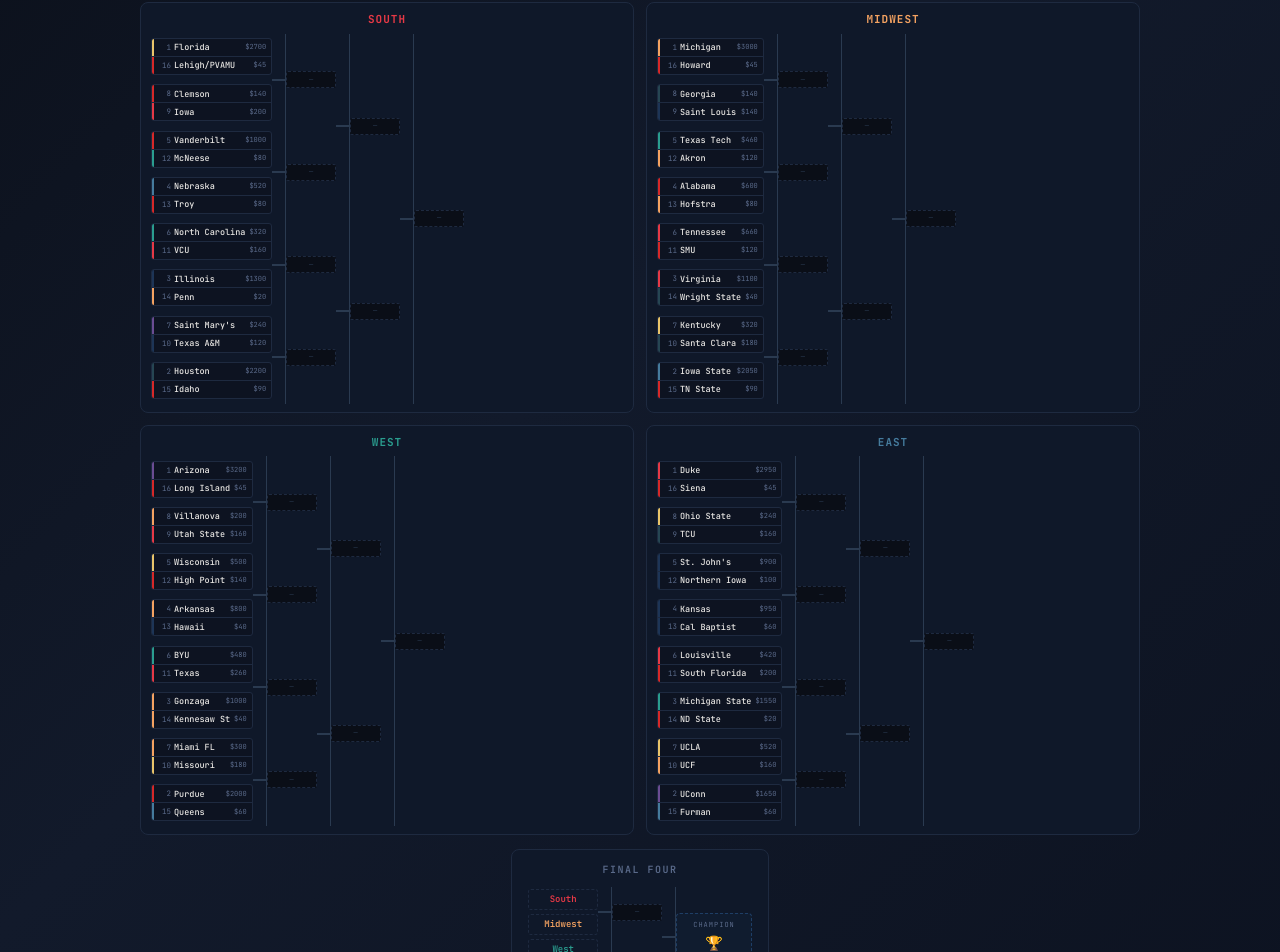
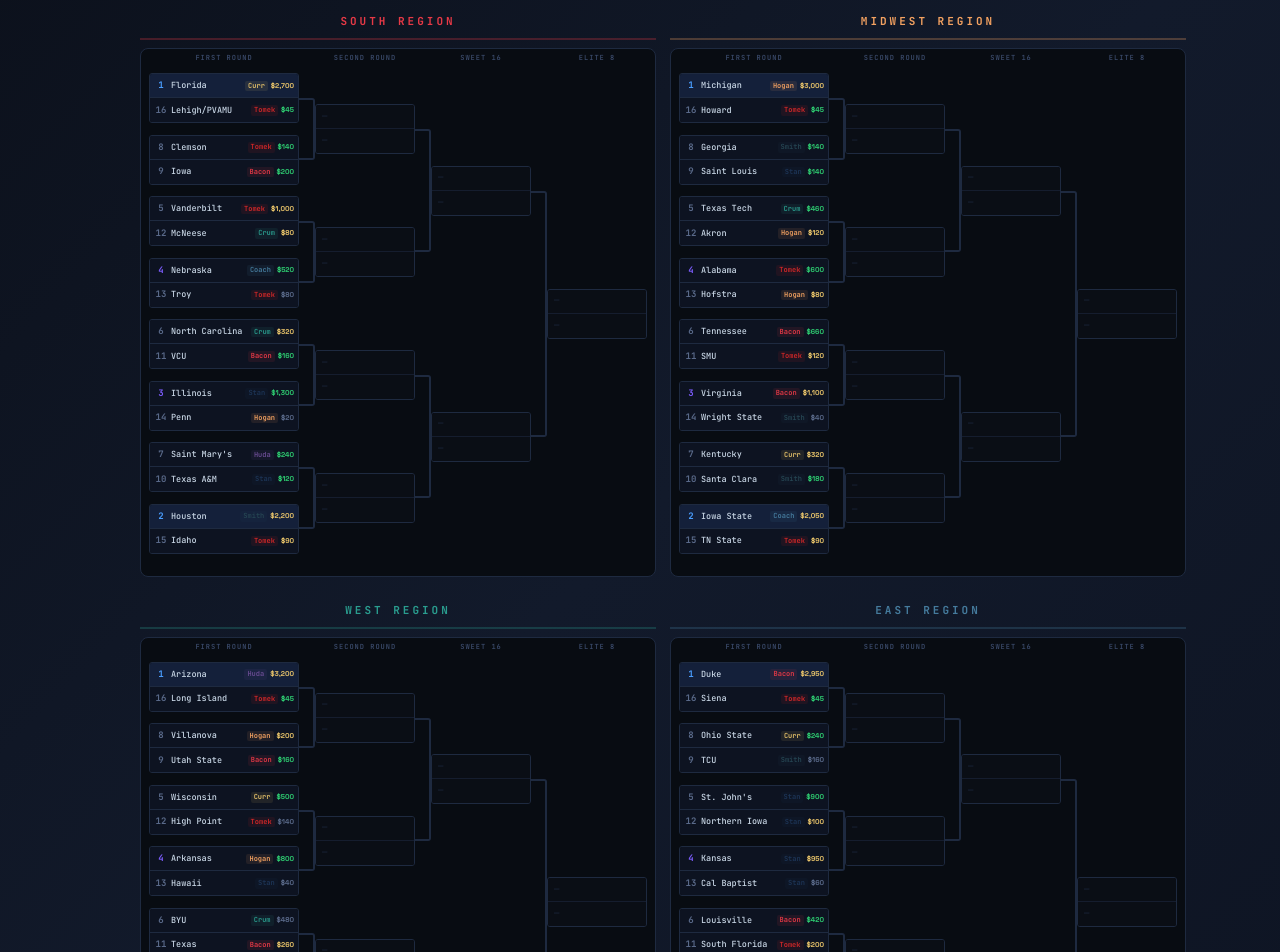
Before and after one commit to bswike/bpl, a React (Vite) app in the folder fpl-dashboard/: page /calcutta in a window 1280 px wide. Shown: the part 440-1392 px from the top of the page. Built offline with nearby package versions, Linux system fonts and the light colour scheme.

Commit message:
made bracket beter

```diff
--- a/fpl-dashboard/src/components/Calcutta.jsx
+++ b/fpl-dashboard/src/components/Calcutta.jsx
@@ -2405,114 +2405,156 @@ function Live2026() {
       {/* ── BRACKET VIEW ── */}
       {liveView === "bracket" && (() => {
         const bracketOrder = [[1,16],[8,9],[5,12],[4,13],[6,11],[3,14],[7,10],[2,15]];
-        const rh = 370;
-
-        const BTeam = ({ team }) => {
-          if (!team) return <div style={{ height: 17, fontSize: 8, color: "#2a3a50", padding: "0 4px", display: "flex", alignItems: "center" }}>?</div>;
+        const SLOT_H = 24;
+        const TOTAL_H = 500;
+
+        const BSlot = ({ team, border }) => {
+          if (!team) return (
+            <div style={{ height: SLOT_H, display: "flex", alignItems: "center", padding: "0 6px", background: "#0a0e15", borderBottom: border ? "1px solid #151d2e" : "none", fontSize: 9, color: "#1e2a40" }}>—</div>
+          );
           const sc = SYNDICATE_COLORS[team.s] || "#5a6a8a";
+          const val = getTeamValue({ r: team.sd.split("-")[0], s: team.seed });
+          const ratio = val.fairValue > 0 ? val.fairValue / team.p : 0;
           return (
             <div style={{
-              display: "flex", alignItems: "center", justifyContent: "space-between",
-              padding: "0 5px", height: 17, fontSize: 8.5, gap: 4,
-              borderLeft: `2px solid ${sc}`,
-              opacity: team.alive ? 1 : 0.3,
+              height: SLOT_H, display: "flex", alignItems: "center", padding: "0 4px",
+              background: team.seed <= 2 ? "#14203a" : "#0d1321",
+              borderBottom: border ? "1px solid #1e2a40" : "none",
+              opacity: team.alive ? 1 : 0.35, gap: 3,
             }}>
-              <div style={{ display: "flex", alignItems: "center", gap: 3, minWidth: 0, overflow: "hidden" }}>
-                <span style={{ color: "#5a6a8a", fontSize: 7.5, flexShrink: 0, width: 12, textAlign: "right" }}>{team.seed}</span>
-                <span style={{ color: "#e8e6e3", fontWeight: 500, whiteSpace: "nowrap", overflow: "hidden", textOverflow: "ellipsis" }}>{team.t}</span>
-              </div>
-              <span style={{ color: "#5a6a8a", fontSize: 7, flexShrink: 0 }}>${team.p}</span>
+              <span style={{ width: 14, fontSize: 9, fontWeight: 700, textAlign: "center", flexShrink: 0, color: team.seed <= 2 ? "#4a9eff" : team.seed <= 4 ? "#7c5cfc" : "#5a6a8a" }}>{team.seed}</span>
+              <span style={{ flex: 1, fontSize: 8.5, fontWeight: 500, overflow: "hidden", textOverflow: "ellipsis", whiteSpace: "nowrap", color: "#c8d6e5" }}>{team.t}</span>
+              <span style={{ fontSize: 7, flexShrink: 0, fontWeight: 600, color: sc, padding: "0 3px", background: sc + "18", borderRadius: 2 }}>{team.s.length > 5 ? team.s.slice(0,4) : team.s}</span>
+              <span style={{ fontSize: 7, flexShrink: 0, fontWeight: 700, color: ratio >= 1.0 ? "#2ecc71" : ratio >= 0.7 ? "#e9c46a" : "#5a6a8a", fontFamily: "'Space Grotesk', sans-serif" }}>${team.p.toLocaleString()}</span>
             </div>
           );
         };
 
+        const BMatch = ({ top, bot }) => (
+          <div style={{ border: "1px solid #1e2a40", borderRadius: 3, overflow: "hidden" }}>
+            <BSlot team={top} border />
+            <BSlot team={bot} />
+          </div>
+        );
+
         const BConn = ({ pairs }) => (
-          <div style={{ display: "flex", flexDirection: "column", width: 14, flexShrink: 0 }}>
+          <div style={{ display: "flex", flexDirection: "column", justifyContent: "space-around", width: 16, flexShrink: 0 }}>
             {Array.from({ length: pairs }).map((_, i) => (
-              <div key={i} style={{ flex: 1, display: "flex", flexDirection: "column" }}>
-                <div style={{ flex: 1, borderBottom: "1px solid #2a3a50", borderRight: "1px solid #2a3a50" }} />
-                <div style={{ flex: 1, borderTop: "1px solid #2a3a50", borderRight: "1px solid #2a3a50" }} />
+              <div key={i} style={{ display: "flex", alignItems: "center", flex: 1 }}>
+                <div style={{ width: "100%", height: "50%", borderRight: "2px solid #1e2a40", borderTop: "2px solid #1e2a40", borderBottom: "2px solid #1e2a40", borderTopRightRadius: 3, borderBottomRightRadius: 3 }} />
               </div>
             ))}
           </div>
         );
 
-        const BSlot = () => (
-          <div style={{
-            height: 17, minWidth: 50, border: "1px dashed #1e2a40", borderRadius: 2,
-            background: "#0a0e17", display: "flex", alignItems: "center", justifyContent: "center",
-            fontSize: 7, color: "#2a3a50",
-          }}>—</div>
-        );
-
-        const BRound = ({ n }) => (
-          <div style={{ display: "flex", flexDirection: "column", justifyContent: "space-around", flexShrink: 0 }}>
-            {Array.from({ length: n }).map((_, i) => <BSlot key={i} />)}
-          </div>
-        );
-
-        const RegionBracket = ({ region }) => {
+        const LiveRegionBracket = ({ region }) => {
           const tm = {};
           TEAMS_2026.filter(t => t.sd.startsWith(region + "-")).forEach(t => { tm[t.seed] = t; });
+          const r64 = bracketOrder.map(([a, b]) => [tm[a], tm[b]]);
+          const roundCols = [
+            { w: 150, label: "FIRST ROUND" },
+            { w: 16, label: "" },
+            { w: 100, label: "SECOND ROUND" },
+            { w: 16, label: "" },
+            { w: 100, label: "SWEET 16" },
+            { w: 16, label: "" },
+            { w: 100, label: "ELITE 8" },
+          ];
           return (
-            <div style={{ display: "flex", height: rh, alignItems: "stretch" }}>
-              <div style={{ display: "flex", flexDirection: "column", justifyContent: "space-around", flexShrink: 0 }}>
-                {bracketOrder.map(([s1, s2], i) => (
-                  <div key={i} style={{ border: "1px solid #1e2a40", borderRadius: 3, overflow: "hidden", background: "#0d1321" }}>
-                    <BTeam team={tm[s1]} />
-                    <div style={{ height: 1, background: "#1e2a40" }} />
-                    <BTeam team={tm[s2]} />
+            <div>
+              <div style={{ textAlign: "center", marginBottom: 8, padding: "6px 0", borderBottom: `2px solid ${regionColors[region]}44` }}>
+                <span style={{ fontSize: 11, fontWeight: 700, letterSpacing: 3, color: regionColors[region] }}>{regionNames[region].toUpperCase()} REGION</span>
+              </div>
+              <div style={{ overflowX: "auto", WebkitOverflowScrolling: "touch", border: "1px solid #1e2a40", borderRadius: 8, background: "#080c12", paddingBottom: 8, paddingTop: 4 }}>
+                <div style={{ display: "flex", marginBottom: 4, minWidth: 514, paddingLeft: 8, paddingRight: 8 }}>
+                  {roundCols.map((c, i) => (
+                    <div key={i} style={{ width: c.w, minWidth: c.w, flexShrink: 0, textAlign: "center", fontSize: 7, color: "#3a4a6a", letterSpacing: 1, fontWeight: 600 }}>{c.label}</div>
+                  ))}
+                </div>
+                <div style={{ display: "flex", height: TOTAL_H, minWidth: 514, paddingLeft: 8, paddingRight: 8, paddingBottom: 8 }}>
+                  <div style={{ display: "flex", flexDirection: "column", justifyContent: "space-around", width: 150, minWidth: 150, flexShrink: 0 }}>
+                    {r64.map(([t, b], i) => <BMatch key={i} top={t} bot={b} />)}
                   </div>
-                ))}
+                  <BConn pairs={4} />
+                  <div style={{ display: "flex", flexDirection: "column", justifyContent: "space-around", width: 100, minWidth: 100, flexShrink: 0 }}>
+                    {[0,1,2,3].map(i => <BMatch key={i} />)}
+                  </div>
+                  <BConn pairs={2} />
+                  <div style={{ display: "flex", flexDirection: "column", justifyContent: "space-around", width: 100, minWidth: 100, flexShrink: 0 }}>
+                    {[0,1].map(i => <BMatch key={i} />)}
+                  </div>
+                  <BConn pairs={1} />
+                  <div style={{ display: "flex", flexDirection: "column", justifyContent: "space-around", width: 100, minWidth: 100, flexShrink: 0 }}>
+                    <BMatch />
+                  </div>
+                </div>
               </div>
-              <BConn pairs={4} />
-              <BRound n={4} />
-              <BConn pairs={2} />
-              <BRound n={2} />
-              <BConn pairs={1} />
-              <BRound n={1} />
             </div>
           );
         };
 
+        const regionOrder = ["S", "MW", "W", "E"];
+
         return (
           <div>
-            <div style={{ display: "grid", gridTemplateColumns: "1fr 1fr", gap: 12 }}>
-              {regions.map(r => (
-                <div key={r} style={{ background: cardBg, border: `1px solid ${cardBorder}`, borderRadius: 8, padding: "8px 10px", overflowX: "auto" }}>
-                  <div style={{ fontSize: 11, fontWeight: 700, color: regionColors[r], marginBottom: 6, textAlign: "center", letterSpacing: 1 }}>
-                    {regionNames[r].toUpperCase()}
-                  </div>
-                  <RegionBracket region={r} />
+            <div style={{ display: "grid", gridTemplateColumns: "1fr 1fr", gap: 14 }}>
+              {regionOrder.map(r => (
+                <div key={r}>
+                  <LiveRegionBracket region={r} />
                 </div>
               ))}
             </div>
             {/* Final Four */}
-            <div style={{ display: "flex", justifyContent: "center", marginTop: 14 }}>
-              <div style={{ background: cardBg, border: `1px solid ${cardBorder}`, borderRadius: 8, padding: "12px 16px" }}>
-                <div style={{ fontSize: 10, color: "#5a6a8a", marginBottom: 10, textAlign: "center", letterSpacing: 1.5, fontWeight: 600 }}>FINAL FOUR</div>
-                <div style={{ display: "flex", height: 100, alignItems: "stretch" }}>
-                  <div style={{ display: "flex", flexDirection: "column", justifyContent: "space-around", flexShrink: 0 }}>
-                    {[["S","South"],["MW","Midwest"],["W","West"],["E","East"]].map(([k,n]) => (
-                      <div key={k} style={{
-                        border: "1px dashed #1e2a40", borderRadius: 3, padding: "3px 14px",
-                        fontSize: 9, color: regionColors[k], fontWeight: 600, textAlign: "center", minWidth: 70,
-                      }}>{n}</div>
+            <div style={{ marginTop: 14 }}>
+              <div style={{ textAlign: "center", marginBottom: 8, padding: "6px 0", borderBottom: "2px solid #7c5cfc44" }}>
+                <span style={{ fontSize: 11, fontWeight: 700, letterSpacing: 3, color: "#7c5cfc" }}>FINAL FOUR</span>
+              </div>
+              <div style={{ overflowX: "auto", WebkitOverflowScrolling: "touch", border: "1px solid #1e2a40", borderRadius: 8, background: "#080c12", padding: "8px 8px 12px" }}>
+                <div style={{ display: "flex", marginBottom: 4, minWidth: 380 }}>
+                  {[{ w: 150, l: "SEMIFINAL" }, { w: 16, l: "" }, { w: 130, l: "CHAMPIONSHIP" }, { w: 16, l: "" }, { w: 70, l: "" }].map((c, i) => (
+                    <div key={i} style={{ width: c.w, minWidth: c.w, flexShrink: 0, textAlign: "center", fontSize: 7, color: "#3a4a6a", letterSpacing: 1, fontWeight: 600 }}>{c.l}</div>
+                  ))}
+                </div>
+                <div style={{ display: "flex", height: 200, minWidth: 380 }}>
+                  <div style={{ display: "flex", flexDirection: "column", justifyContent: "space-around", width: 150, minWidth: 150, flexShrink: 0 }}>
+                    {[
+                      { label: "South", color: regionColors.S },
+                      { label: "Midwest", color: regionColors.MW },
+                      { label: "West", color: regionColors.W },
+                      { label: "East", color: regionColors.E },
+                    ].reduce((acc, r, i) => {
+                      if (i % 2 === 0) acc.push([r]);
+                      else acc[acc.length - 1].push(r);
+                      return acc;
+                    }, []).map((pair, i) => (
+                      <div key={i} style={{ border: "1px solid #1e2a40", borderRadius: 3, overflow: "hidden" }}>
+                        {pair.map((r, j) => (
+                          <div key={j} style={{ height: 28, display: "flex", alignItems: "center", padding: "0 8px", background: "#0d1321", borderBottom: j === 0 ? "1px solid #1e2a40" : "none", gap: 6 }}>
+                            <span style={{ width: 8, height: 8, borderRadius: "50%", background: r.color, flexShrink: 0 }} />
+                            <span style={{ fontSize: 10, fontWeight: 600, color: "#c8d6e5" }}>{r.label} Winner</span>
+                          </div>
+                        ))}
+                      </div>
                     ))}
                   </div>
-                  <BConn pairs={2} />
-                  <div style={{ display: "flex", flexDirection: "column", justifyContent: "space-around", flexShrink: 0 }}>
-                    <BSlot />
-                    <BSlot />
+                  <div style={{ display: "flex", flexDirection: "column", justifyContent: "space-around", width: 16, flexShrink: 0 }}>
+                    <div style={{ display: "flex", alignItems: "center", flex: 1 }}>
+                      <div style={{ width: "100%", height: "50%", borderRight: "2px solid #1e2a40", borderTop: "2px solid #1e2a40", borderBottom: "2px solid #1e2a40", borderTopRightRadius: 3, borderBottomRightRadius: 3 }} />
+                    </div>
                   </div>
-                  <BConn pairs={1} />
-                  <div style={{ display: "flex", flexDirection: "column", justifyContent: "space-around", flexShrink: 0 }}>
-                    <div style={{
-                      border: "1px dashed #4a9eff44", borderRadius: 4, padding: "6px 16px",
-                      background: "#4a9eff08", textAlign: "center",
-                    }}>
-                      <div style={{ fontSize: 7, color: "#5a6a8a", marginBottom: 2, letterSpacing: 1 }}>CHAMPION</div>
-                      <div style={{ fontSize: 14 }}>🏆</div>
+                  <div style={{ display: "flex", flexDirection: "column", justifyContent: "center", width: 130, minWidth: 130, flexShrink: 0 }}>
+                    <div style={{ border: "1px solid #1e2a40", borderRadius: 3, overflow: "hidden" }}>
+                      <div style={{ height: 28, display: "flex", alignItems: "center", padding: "0 6px", background: "#0a0e15", borderBottom: "1px solid #151d2e", fontSize: 9, color: "#1e2a40" }}>—</div>
+                      <div style={{ height: 28, display: "flex", alignItems: "center", padding: "0 6px", background: "#0a0e15", fontSize: 9, color: "#1e2a40" }}>—</div>
+                    </div>
+                  </div>
+                  <div style={{ display: "flex", alignItems: "center", width: 16, flexShrink: 0, justifyContent: "center" }}>
+                    <div style={{ width: "100%", height: 2, background: "#1e2a40" }} />
+                  </div>
+                  <div style={{ display: "flex", flexDirection: "column", justifyContent: "center", width: 70, minWidth: 70, flexShrink: 0 }}>
+                    <div style={{ border: "2px solid #7c5cfc44", borderRadius: 6, padding: "10px 8px", textAlign: "center", background: "#111827" }}>
+                      <div style={{ fontSize: 8, color: "#7c5cfc", letterSpacing: 1, fontWeight: 600 }}>CHAMP</div>
+                      <div style={{ fontSize: 16, marginTop: 2 }}>🏆</div>
                     </div>
                   </div>
                 </div>
```
